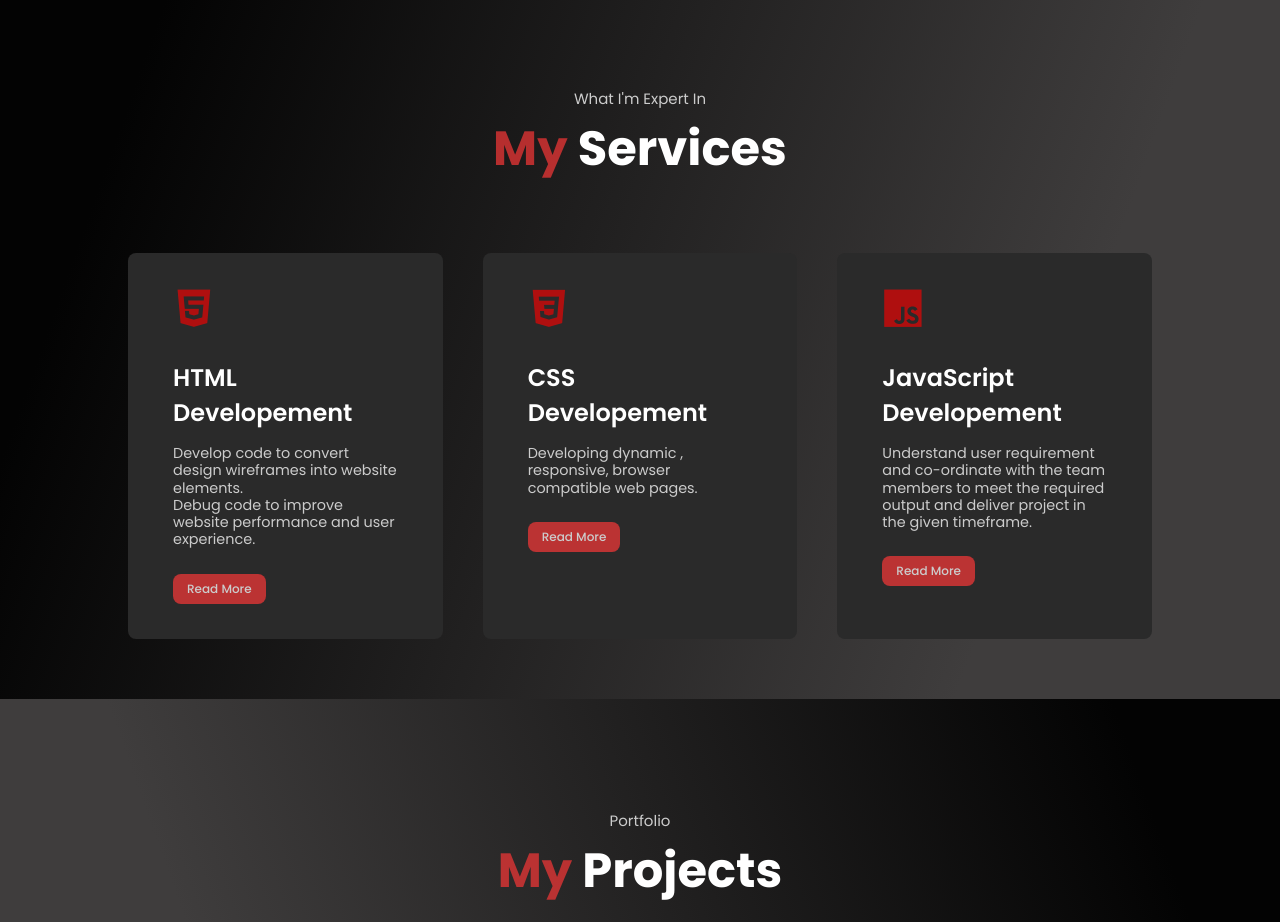
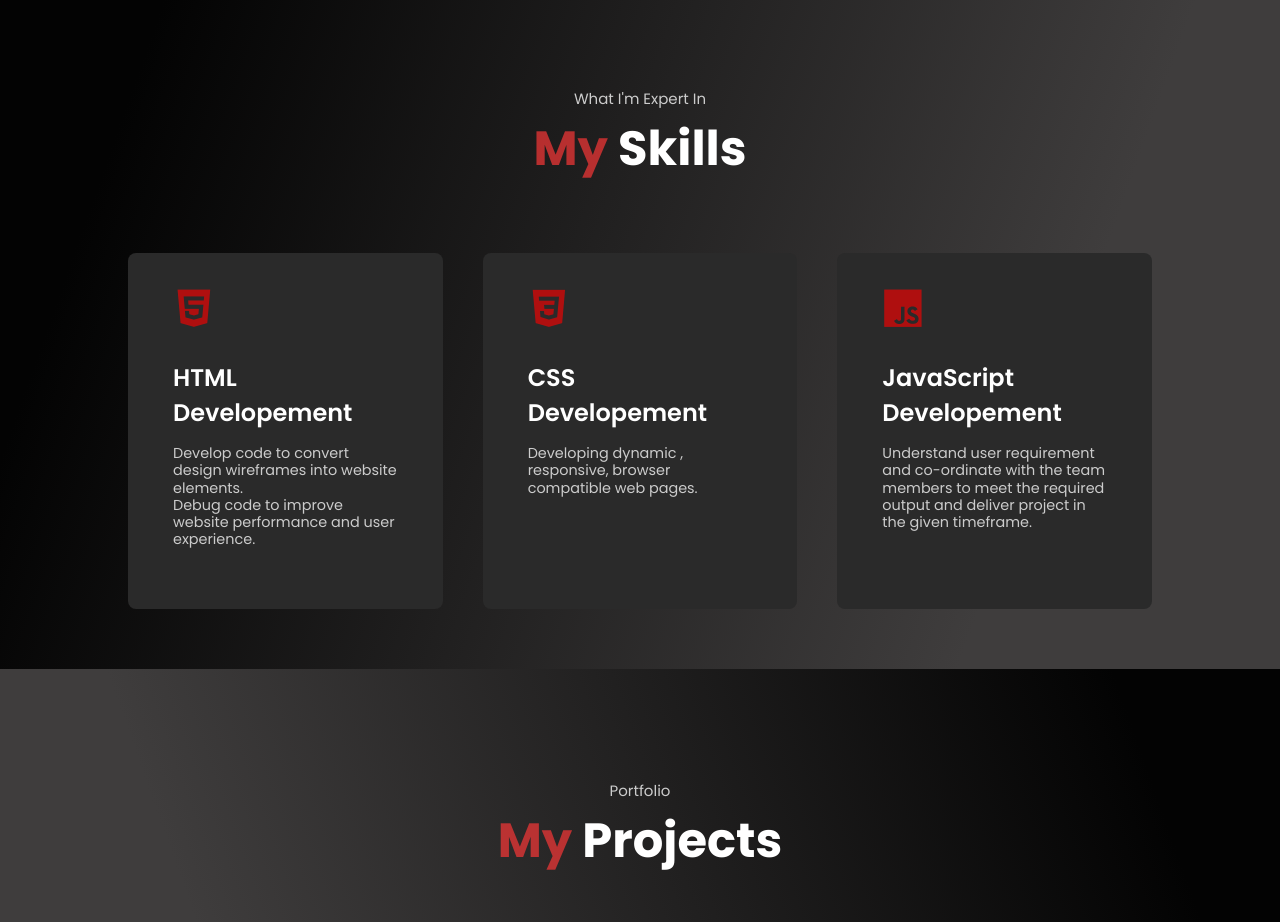
Before and after one commit to shahbaz-haider21/shahbaz-haider21.github.io, a plain HTML site: page portfolio/index.html in a window 1280 px wide. Shown: the part 1480-2402 px from the top of the page. Drawn offline with nearby package versions, Linux system fonts and the light colour scheme; files whose address does not match are found by name.

Commit message:
updated my skills section

```diff
--- a/portfolio/index.html
+++ b/portfolio/index.html
@@ -75,7 +75,7 @@
     <section class="services" id="services">
         <div class="main-text">
             <p>What I'm Expert In</p>
-            <h2><span>My </span>Services</h2>
+            <h2><span>My </span>Skills</h2>
         </div>
 
         <div class="services-content">
@@ -86,7 +86,7 @@
                 <h3>HTML Developement</h3>
                 <p>Develop code to convert design wireframes into website elements. <br>
                     Debug code to improve website performance and user experience. <br></p>
-                <a href="#" class="read">Read More</a>
+                <!-- <a href="#" class="read">Read More</a> -->
             </div>
 
             <div class="box">
@@ -95,7 +95,7 @@
                 </div>
                 <h3>CSS Developement</h3>
                 <p> Developing dynamic , responsive, browser compatible web pages.</p>
-                <a href="#" class="read">Read More</a>
+                <!-- <a href="#" class="read">Read More</a> -->
             </div>
 
             <div class="box">
@@ -105,9 +105,10 @@
                 <h3>JavaScript Developement</h3>
                 <p>Understand user requirement and co-ordinate with the team members to meet the required output and
                     deliver project in the given timeframe.</p>
-                <a href="#" class="read">Read More</a>
+                <!-- <a href="#" class="read">Read More</a> -->
             </div>
         </div>
+
     </section>
 
     <!-- Portfolio section  design -->
```
